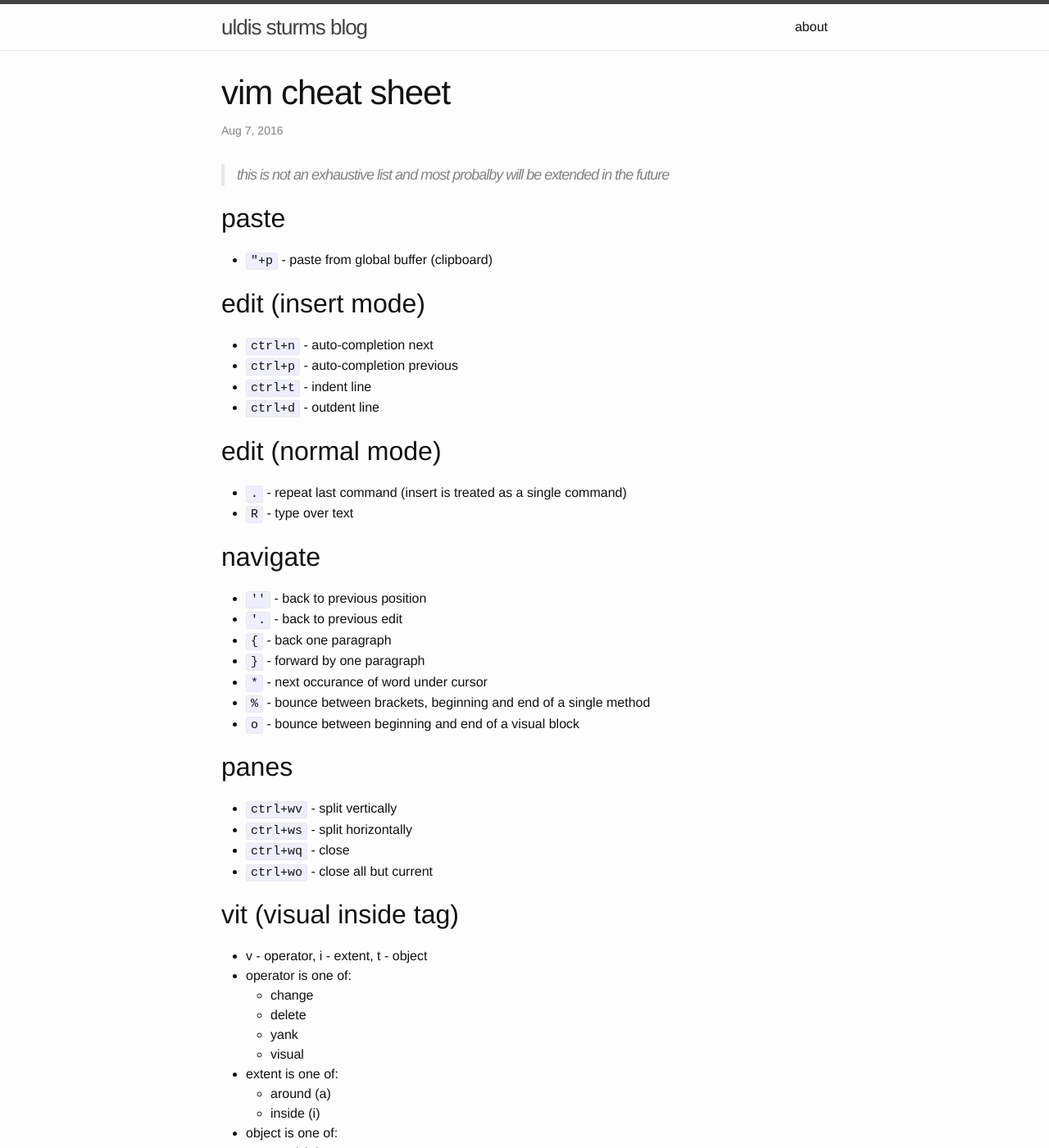
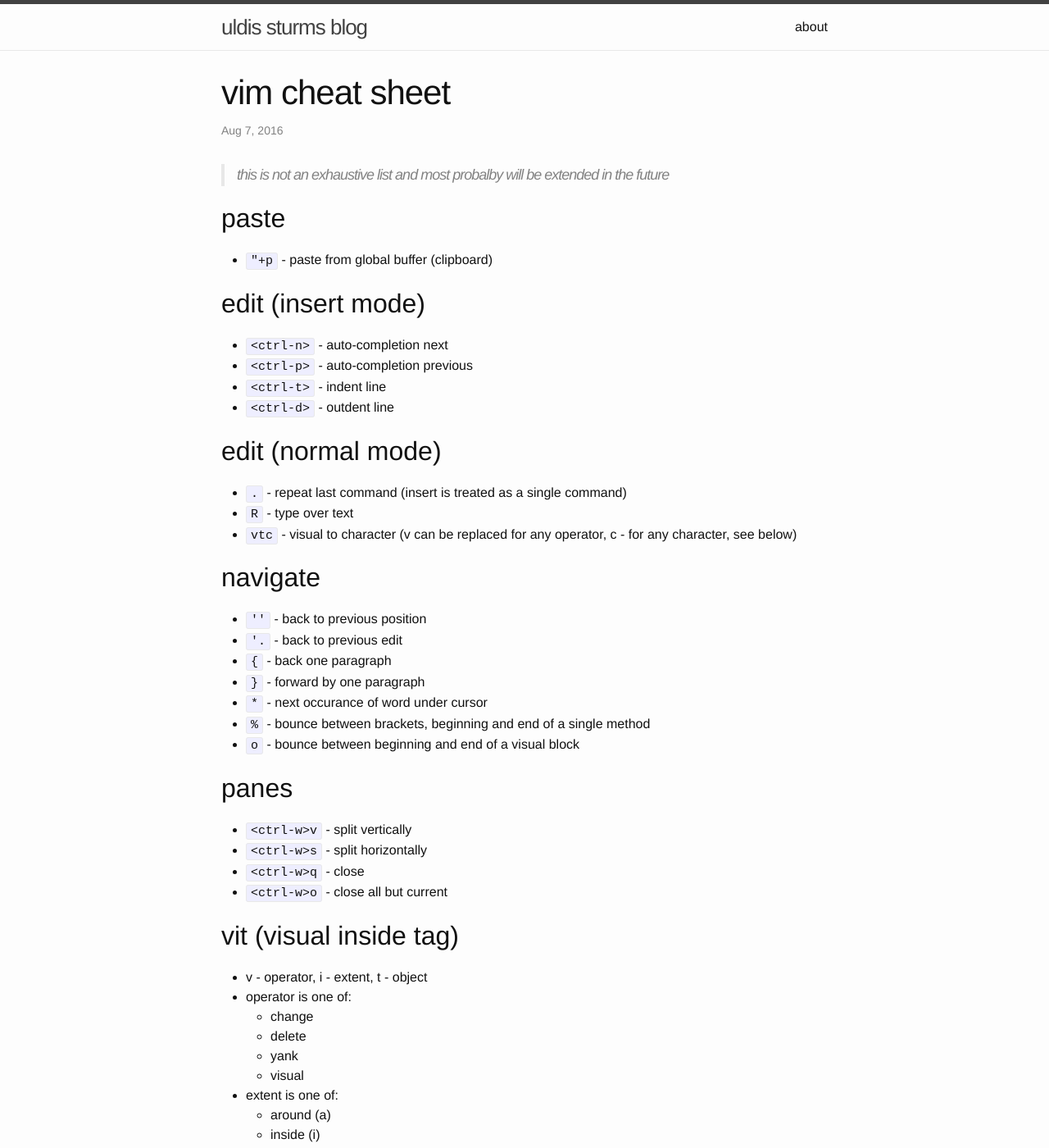
Before and after one commit to uldissturms/uldissturms.github.io, a Jekyll site: the page built from _posts/2016-08-07-vim-cheat-sheet.markdown, in a window 1280 px wide and 1400 px high. Shown: the whole window at 82% size. Built offline with Jekyll 4.4.1, drawn with Linux system fonts in a browser that asks for light colours.

Commit message:
remove uncertainty around vim shortcuts that involve Ctrl, add visual to character shortcut

````diff
--- a/_posts/2016-08-07-vim-cheat-sheet.markdown
+++ b/_posts/2016-08-07-vim-cheat-sheet.markdown
@@ -13,15 +13,16 @@ paste
 
 edit (insert mode)
 ---------------------
-- ```ctrl+n``` - auto-completion next
-- ```ctrl+p``` - auto-completion previous
-- ```ctrl+t``` - indent line
-- ```ctrl+d``` - outdent line
+- ```<ctrl-n>``` - auto-completion next
+- ```<ctrl-p>``` - auto-completion previous
+- ```<ctrl-t>``` - indent line
+- ```<ctrl-d>``` - outdent line
 
 edit (normal mode)
 ---------------------
 - ```.``` - repeat last command (insert is treated as a single command)
 - ```R``` - type over text
+- ```vtc``` - visual to character (v can be replaced for any operator, c - for any character, see below)
 
 navigate
 ---------
@@ -35,10 +36,10 @@ navigate
 
 panes
 -----
-- ```ctrl+wv``` - split vertically
-- ```ctrl+ws``` - split horizontally
-- ```ctrl+wq``` - close
-- ```ctrl+wo``` - close all but current
+- ```<ctrl-w>v``` - split vertically
+- ```<ctrl-w>s``` - split horizontally
+- ```<ctrl-w>q``` - close
+- ```<ctrl-w>o``` - close all but current
 
 
 vit (visual inside tag)
````
